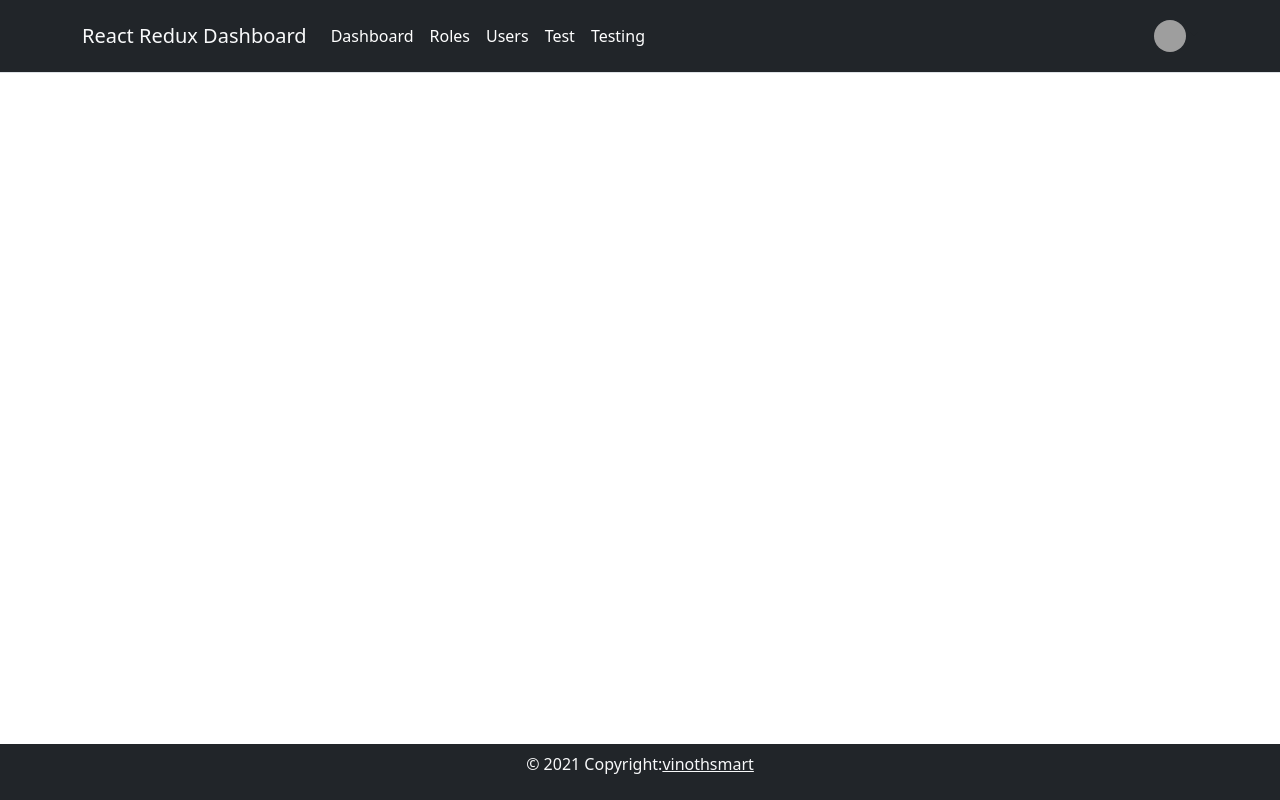
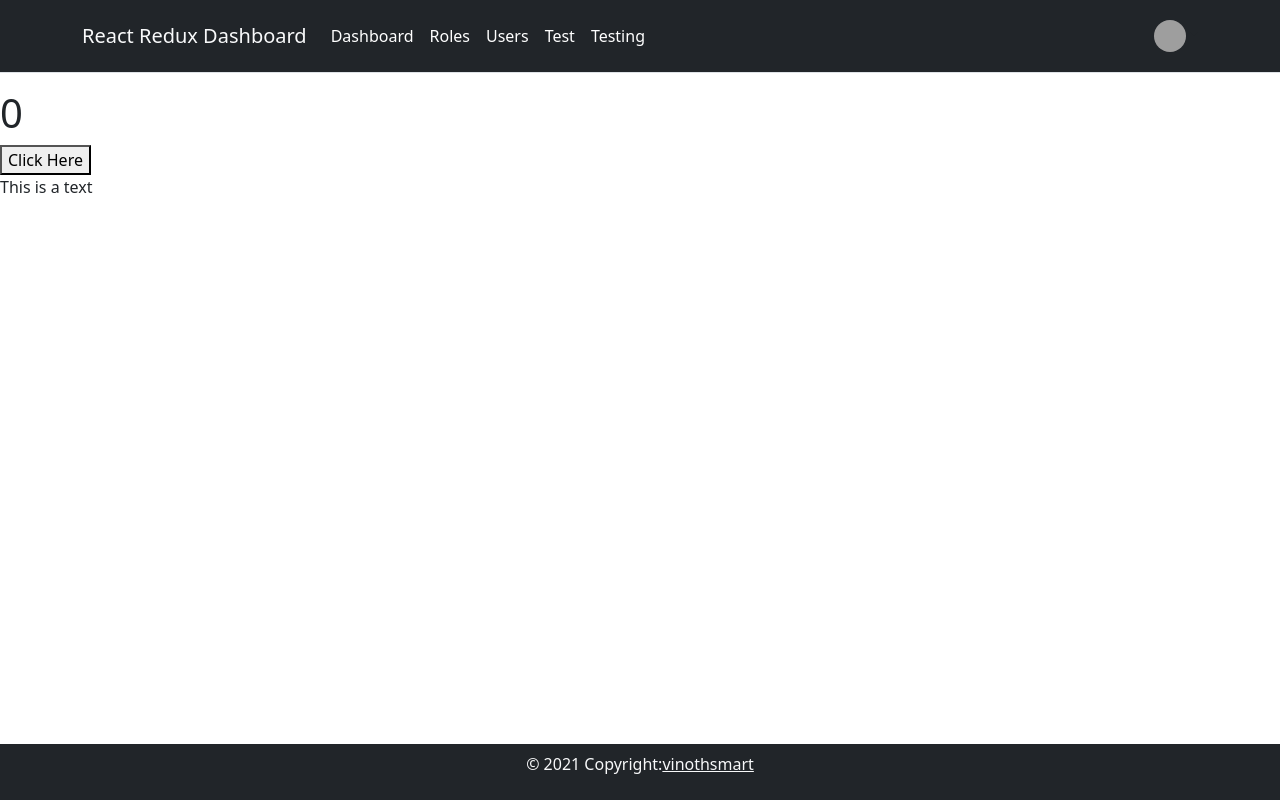
Before and after one commit to vinothsmart/react-redux-dashboard, a React (Create React App) app: page /hooks/useReducer in a window 1280 px wide. Built offline with nearby package versions, Linux system fonts and the light colour scheme; grey boxes are pictures that could not be loaded.

Commit message:
usereder

```diff
--- a/src/components/AppRouter.js
+++ b/src/components/AppRouter.js
@@ -9,6 +9,7 @@ import {
   Testing,
   UpdateRole,
 } from "./pages";
+import ReducerHook from "./pages/Hooks/ReducerHook";
 import StateHook from "./pages/Hooks/StateHook";
 
 const AppRouter = () => {
@@ -22,6 +23,7 @@ const AppRouter = () => {
       <Route exact path="/roles/edit/:id" component={UpdateRole} />
       <Route exact path="/count" component={Count} />
       <Route exact path="/hooks/useState" component={StateHook} />
+      <Route exact path="/hooks/useReducer" component={ReducerHook} />
     </Switch>
   );
 };
--- /dev/null
+++ b/src/components/pages/Hooks/ReducerHook.js
@@ -0,0 +1,16 @@
+import React, { useState } from "react";
+
+const ReducerHook = () => {
+  const [count, setCount] = useState(0);
+  const [showText, setShowText] = useState(true);
+
+  return (
+    <div>
+      <h1>{count}</h1>
+      <button>Click Here</button>
+      {showText && <p>This is a text</p>}
+    </div>
+  );
+};
+
+export default ReducerHook;
```
